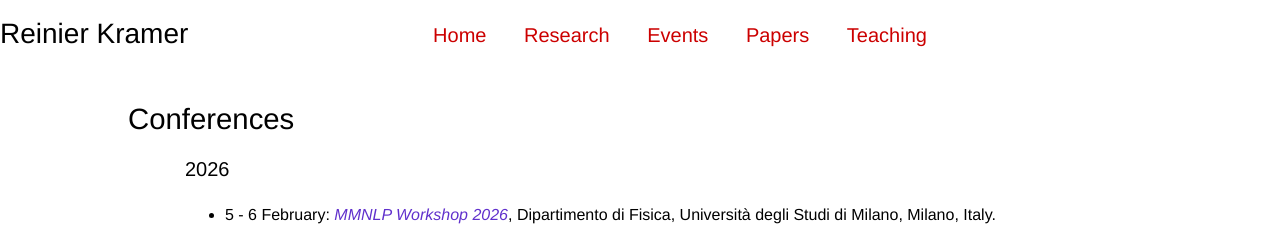
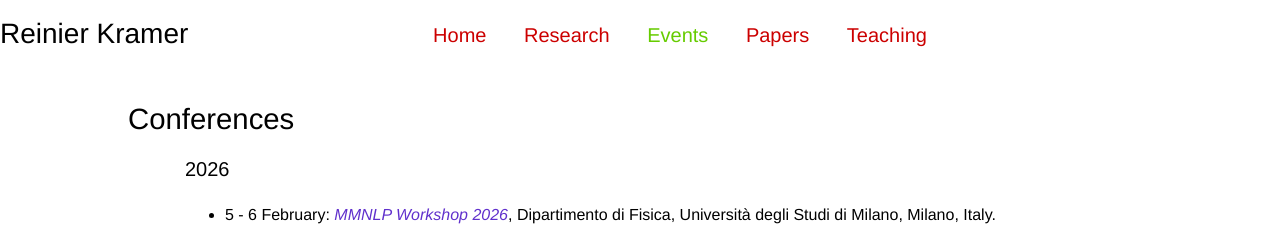
Before and after one commit to ReinierKramer/reinierkramer.github.io, a Jekyll site: the page built from events.html, in a window 1280 px wide. Shown: the top 226 px of the page. Built offline with Jekyll 4.4.1, drawn with Linux system fonts in a browser that asks for light colours; nearby versions of some CDN libraries; some of the changed text lies outside the part shown.

Commit message:
Updated fonts

```diff
--- a/_includes/footer.html
+++ b/_includes/footer.html
@@ -4,7 +4,7 @@
 			<img src="{{ site.baseurl }}/Images/Fietstekening.svg" alt="My bike. Credits to R. Rens." title="My bike. Credits to R. Rens." width="80px" height="48px">
 		</div>
 		<div style="display: inline-block;margin:auto;max-width:300px;text-align: center;padding:12pt 0;">
-			<i>Last updated: 9th of March, 2026.</i>
+			<i>Last updated: 11th of March, 2026.</i>
 		</div>
 		<div style="float:right;height:36pt;width:90px;display:flex;align-items: center;">
 			<img src="{{ site.baseurl }}/Images/Dessin.png" alt="Dessin d'enfant from my defense invitation. Credits to R. Rens." title="Dessin d'enfant from my defense invitation. Credits to R. Rens." style="width:90px;height:auto;">
--- a/_includes/menu.html
+++ b/_includes/menu.html
@@ -4,11 +4,11 @@
 		    <a href="{{ site.baseurl }}/name/" style="color:#000000;">Reinier</a> <a href="{{ site.baseurl }}/home/" style="color:#000000;">Kramer</a>
 		</div>
 		<div class="topnav">
-			<a href="{{ site.baseurl }}/home/">Home</a>
-			<a href="{{ site.baseurl }}/research/">Research</a>
-			<a href="{{ site.baseurl }}/events/">Events</a>
-			<a href="{{ site.baseurl }}/papers/">Papers</a>
-			<a href="{{ site.baseurl }}/teaching/">Teaching</a>
+			<a href="{{ site.baseurl }}/home/" class="{% if page.url contains '/home' %}active{% endif %}">Home</a>
+			<a href="{{ site.baseurl }}/research/" class="{% if page.url contains '/research' %}active{% endif %}">Research</a>
+			<a href="{{ site.baseurl }}/events/" class="{% if page.url contains '/events' %}active{% endif %}">Events</a>
+			<a href="{{ site.baseurl }}/papers/" class="{% if page.url contains '/papers' %}active{% endif %}">Papers</a>
+			<a href="{{ site.baseurl }}/teaching/" class="{% if page.url contains '/teaching' %}active{% endif %}">Teaching</a>
 		</div>
 	</div>
 </nav>
--- a/_layouts/default.html
+++ b/_layouts/default.html
@@ -16,6 +16,11 @@
 
 		<title>RK - APM</title>
 		<link rel="icon" href="{{ site.baseurl }}/Images/RK.png">
+
+		<!-- Loading the Google font Inter to render nice and light text on any device -->
+		<link rel="preconnect" href="https://fonts.googleapis.com">
+		<link rel="preconnect" href="https://fonts.gstatic.com" crossorigin>
+		<link href="https://fonts.googleapis.com/css2?family=Inter:wght@200;300;400&display=swap" rel="stylesheet">
 
 		<link rel="stylesheet" type="text/css" href="{{ site.baseurl }}/webstyle.css">
 
--- a/webstyle.css
+++ b/webstyle.css
@@ -3,6 +3,10 @@
     margin: 0;
     display: flex;
     flex-direction: column;
+    font-family: 'Helvetica', 'Inter', sans-serif;
+	font-style: normal;
+	font-variant: normal;
+    font-weight: 300;
 }
 
 /* The header container */
@@ -29,11 +33,7 @@
   	overflow: hidden;
 	padding: 4pt 0pt;
 	text-align: center;
-	font-family: Helvetica, Arial, sans-serif;
 	font-size: 15pt;
-	font-style: normal;
-	font-variant: normal;
-	font-weight: 300;
 	line-height: 15pt;
 }
 
@@ -44,14 +44,19 @@
   text-decoration: none;
 }
 
-/* Navbar links - change color when visited */
+/* Navbar links - change colour when visited */
 .topnav a:visited {
-  color: #FF9933;
+  color: #E67300;
 }
 
-/* Navbar links - change color on hover */
+/* Navbar links - change colour on hover */
 .topnav a:hover {
   color: #990000;
+}
+
+/* Navbar links - change colour for the current page */
+.topnav a.active {
+    color: #66CC00 !important;
 }
 
 /* My name on the left */
@@ -62,11 +67,9 @@
   	overflow: hidden;
 	width: 25%;
 	float: left;
-	font-family: "Stempel Garamond LT Pro", Helvetica, Arial, sans-serif;
+	font-family: "Stempel Garamond LT Pro", 'Helvetica', 'Inter', sans-serif;
 	font-size: 21pt;
-	font-variant: normal;
-	font-style: normal;
-	font-weight: 200;
+	font-weight: 400;
 	line-height: 21pt;
 }
 
@@ -84,11 +87,7 @@
 	background-color: #FFFFFF;
 	text-align: center;
 	overflow: hidden;
-	font-family: Helvetica, Arial, sans-serif;
 	font-size: 12pt;
-	font-style: normal;
-	font-variant: normal;
-	font-weight: 200;
 	line-height: 12pt;
 }
 
@@ -104,64 +103,45 @@
 	margin-left: 10%;
 	margin-right: 10pt;
  	overflow: auto;
-	font-family: Helvetica, Arial, sans-serif;
- 	font-weight: 300;
 	clear: both;
 }
 
 .central body {
 	font-size: 12pt;
-	font-style: normal;
-	font-variant: normal;
-	font-weight: 200;
 	line-height: 12pt;
 }
 
 .central h1 {
 	font-size: 22pt;
-	font-weight: bold;
-	font-variant: normal;
 	font-weight: 400;
 	line-height: 22pt;
 }
 
 .central h2 {
 	font-size: 18pt;
-	font-style: normal;
-	font-variant: normal;
 	font-weight: 400;
 	line-height: 18pt;
 	}
 
 .central h3 {
 	font-size: 15pt;
-	font-style: normal;
-	font-variant: normal;
 	font-weight: 400;
 	line-height: 25pt;
 }
 
 .central h4 {
 	font-size: 12pt;
-	font-style: normal;
-	font-variant: normal;
 	font-weight: 400;
 	line-height: 25pt;
 }
 
 .central p {
 	font-size: 12pt;
-	font-style: normal;
-	font-variant: normal;
-	font-weight: 200;
 	line-height: 12pt;
 }
 
 .central li {
 	font-size: 12pt;
-	font-style: normal;
-	font-variant: normal;
-	font-weight: 200;
 	line-height: 14pt;
 }
 
@@ -262,10 +242,6 @@
 		font-weight: 400;
 	}
 
- .central p,.central li{
-  font-weight: 300;
- }
-
 	.right-column,.left-column{
 		width: 100%;
   		height: auto;
```
Also changed, not shown: 11 other files. Lines whose indentation alone changed are shown as unchanged.
